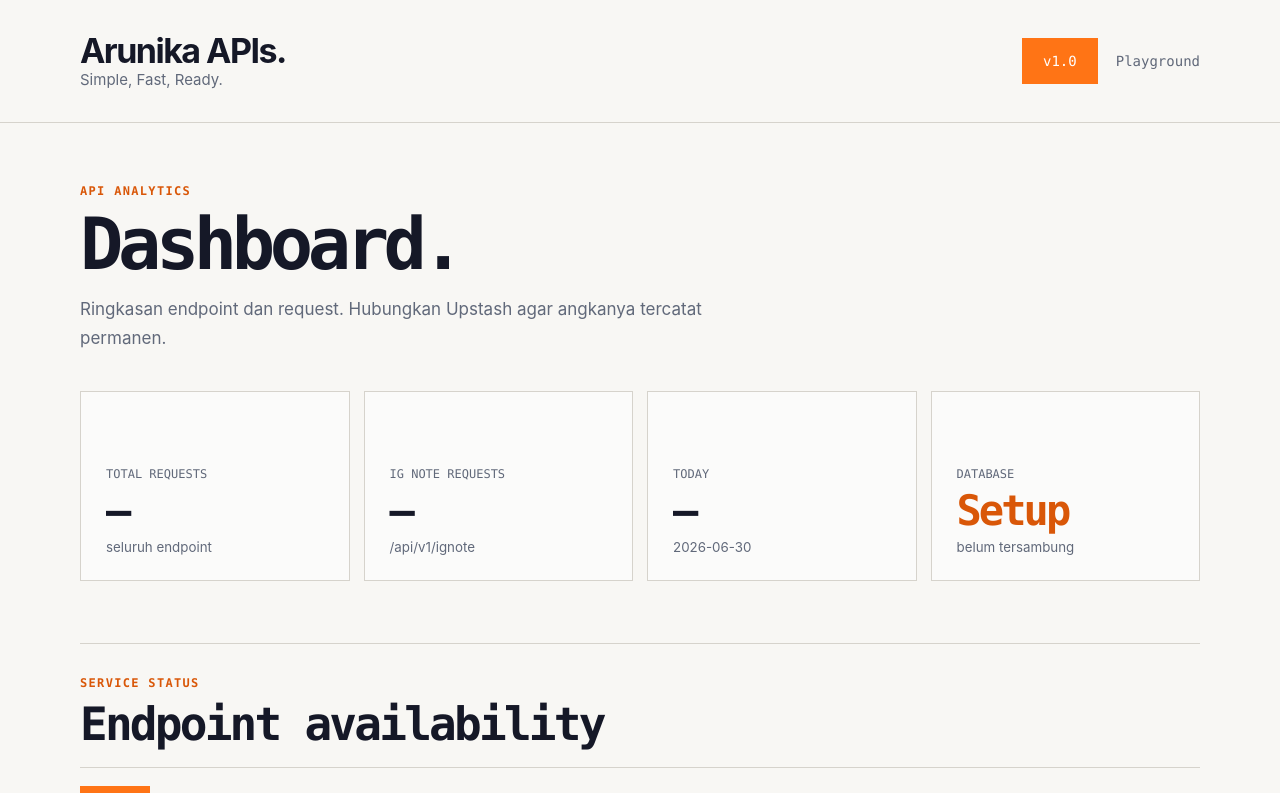
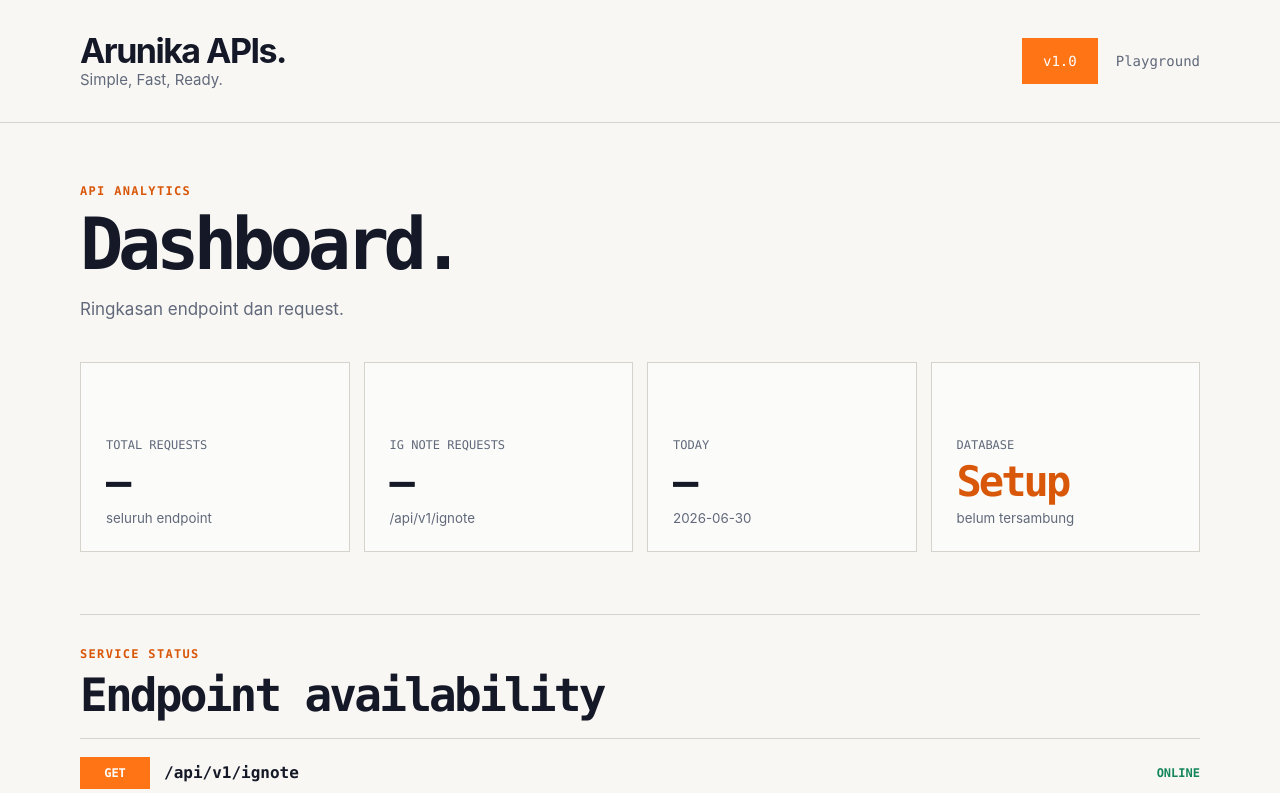
Before and after one commit to x-znn/arunika-api, a Next.js app: page /dashboard in a window 1280 px wide. Shown: the top 793 px of the page. Built offline with nearby package versions, Linux system fonts and the light colour scheme.

Commit message:
Update dashboard summary text
Removed reference to Upstash in the dashboard summary.

```diff
--- a/app/dashboard/page.jsx
+++ b/app/dashboard/page.jsx
@@ -14,7 +14,7 @@ export default async function DashboardPage() {
       <section className="page-intro">
         <span className="section-label">API ANALYTICS</span>
         <h1>Dashboard.</h1>
-        <p>Ringkasan endpoint dan request. Hubungkan Upstash agar angkanya tercatat permanen.</p>
+        <p>Ringkasan endpoint dan request.</p>
       </section>
 
       <section className="metric-grid">
```
